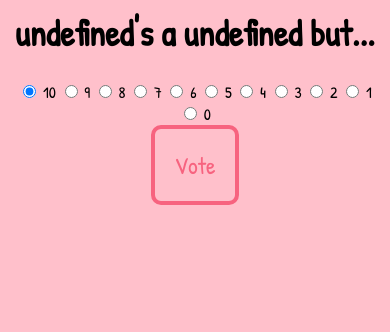
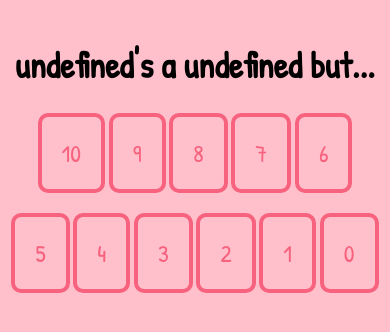
Before and after one commit to ridoy/satb, a website: page public/index.html in a window 390 px wide. Both pictures are taken after a click on the button "Both!". Drawn offline with Linux system fonts and the light colour scheme; no server answers.

Commit message:
Add mobile friendly

```diff
--- a/public/index.html
+++ b/public/index.html
@@ -1,13 +1,17 @@
 <html>
     <head>
+        <meta name="viewport" content="width=device-width, initial-scale=1.0, maximum-scale=1.0, user-scalable=no">
         <link rel="stylesheet" href="style.css">
     </head>
 
     <body>
+
         <div class="header">
             <h1>(s)he's a 10 but...</h1>
         </div>
+
         <div class="content">
+
             <div id="welcome-menu">
                 Select your preference:
                 <br/>
@@ -16,37 +20,29 @@
                 <button class="button preference-button" value="he">"He's a 10 but"</button>
                 <button class="button preference-button" value="both">Both!</button>
             </div>
+
             <div id="vote-menu">
+
                 <div id="prompt"><h1></h1></div>
+
                 <div id="scale">
-                    <input checked type="radio" id="10" name="rating" value="10">
-                    <label for="10">10</label>
-                    <input type="radio" id="9" name="rating" value="9">
-                    <label for="9">9</label>
-                    <input type="radio" id="8" name="rating" value="8">
-                    <label for="8">8</label>
-                    <input type="radio" id="7" name="rating" value="7">
-                    <label for="7">7</label>
-                    <input type="radio" id="6" name="rating" value="6">
-                    <label for="6">6</label>
-                    <input type="radio" id="5" name="rating" value="5">
-                    <label for="5">5</label>
-                    <input type="radio" id="4" name="rating" value="4">
-                    <label for="4">4</label>
-                    <input type="radio" id="3" name="rating" value="3">
-                    <label for="3">3</label>
-                    <input type="radio" id="2" name="rating" value="2">
-                    <label for="2">2</label>
-                    <input type="radio" id="1" name="rating" value="1">
-                    <label for="1">1</label>
-                    <input type="radio" id="0" name="rating" value="0">
-                    <label for="0">0</label>
+                    <button class="button vote-button" value="10">10</button>
+                    <button class="button vote-button" value="9">9</button>
+                    <button class="button vote-button" value="8">8</button>
+                    <button class="button vote-button" value="7">7</button>
+                    <button class="button vote-button" value="6">6</button>
+                    <button class="button vote-button" value="5">5</button>
+                    <button class="button vote-button" value="4">4</button>
+                    <button class="button vote-button" value="3">3</button>
+                    <button class="button vote-button" value="2">2</button>
+                    <button class="button vote-button" value="1">1</button>
+                    <button class="button vote-button" value="0">0</button>
                 </div>
-                <button class="button vote-button">Vote</button>
 
             </div>
 
         </div>
+
         <script src="main.js"></script>
     </body>
 </html>
--- a/public/main.js
+++ b/public/main.js
@@ -6,12 +6,6 @@
  * Show results as histogram with numbers or percents.
  * Load page. Goes to submit. "Show she's a {num dropdown} but... " and textarea. Submit. Write to DB.
  *
- */
-
-/*
- * table prompts
- * rows... prompts
- * columns: text, 10 columns for rating counts, "he" or "she" column
  */
 console.log("Script loaded");
 
@@ -22,43 +16,59 @@ console.log("Script loaded");
 // show graphs
 
 
-const buttons = document.querySelectorAll(".preference-button");
+const prefButtons = document.querySelectorAll(".preference-button");
 const welcomeMenu = document.querySelector("#welcome-menu");
 const voteMenu = document.querySelector("#vote-menu");
 const scale = document.querySelector("#scale");
-const voteButton = document.querySelector(".vote-button");
+const voteButtons = document.querySelector(".vote-button");
 const header = document.querySelector(".header > h1");
 const prompt = document.querySelector("#prompt > h1");
-let preference = "she";
-buttons.forEach((button) => {
-    button.addEventListener("click", function(e) {
-        preference = e.target.value;
+
+let preference = null;
+
+prefButtons.forEach((prefButton) => {
+    prefButton.addEventListener("click", function(e) {
+        preference = e.target.value || "both";
         updateHeader();
         // Load example from DB
         // Clear page
         welcomeMenu.remove();
         // Populate page
         voteMenu.style.display = "block";
+    })
+});
+
+voteButtons.forEach((voteButton) => {
+    voteButton.addEventListener("click", (e) => {
+        let promptId = currentPromptId;
+        let selectedRating = e.target.value;
         var xhttp = new XMLHttpRequest();
         xhttp.onreadystatechange = function() {
             if (this.readyState == 4 && this.status == 200) {
-                let data = JSON.parse(xhttp.responseText)[0];
-                let text = data.text;
-                updateHeader(data.pref, data.defaultrating);
-                prompt.innerText = text;
+                // Confirmation message, go to next
+
             }
         };
-        xhttp.open("GET", `/prompt?pref=${preference}`, true);
+        xhttp.open("GET", `/vote?promptId=${promotId}&rating=${selectedRating}`, true);
         xhttp.send();
-    })
+    });
 });
+
 
 function updateHeader(gender, defaultRating) {
     header.innerText = `${gender}'s a ${defaultRating} but...`;
 }
 
-voteButton.addEventListener("click", function(e) {
-    // get selected rating
-    // update db
-    // show results
-});
+function loadPrompt() {
+    var xhttp = new XMLHttpRequest();
+    xhttp.onreadystatechange = function() {
+        if (this.readyState == 4 && this.status == 200) {
+            let data = JSON.parse(xhttp.responseText)[0];
+            let text = data.text;
+            updateHeader(data.pref, data.defaultrating);
+            prompt.innerText = text;
+        }
+    };
+    xhttp.open("GET", `/prompt?pref=${preference}`, true);
+    xhttp.send();
+}
--- a/public/style.css
+++ b/public/style.css
@@ -1,6 +1,7 @@
 @import url('https://fonts.googleapis.com/css2?family=EB+Garamond:ital,wght@0,400;0,500;0,600;0,700;1,400;1,500;1,600;1,700&family=Patrick+Hand&display=swap');
 
 body {
+    margin-top: 40px;
     font-family: "Patrick Hand", sans-serif;
     background: pink;
 }
@@ -59,3 +60,11 @@ cursor: pointer;
 #scale {
     text-align: center;
 }
+
+label {
+    font-size: 24px;
+}
+
+.vote-button {
+    display: inline-block;
+}
```
Also changed, not shown: server.js (+18 -20 lines).
